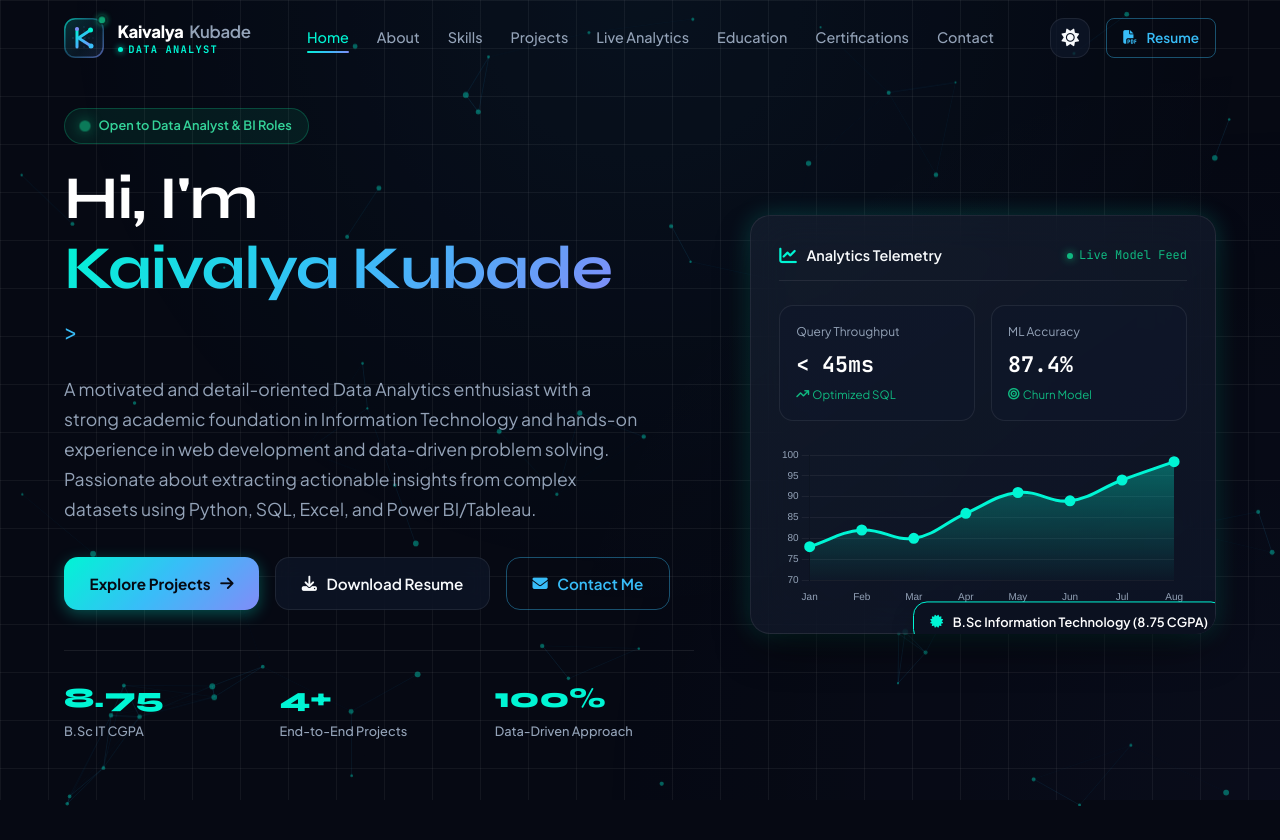
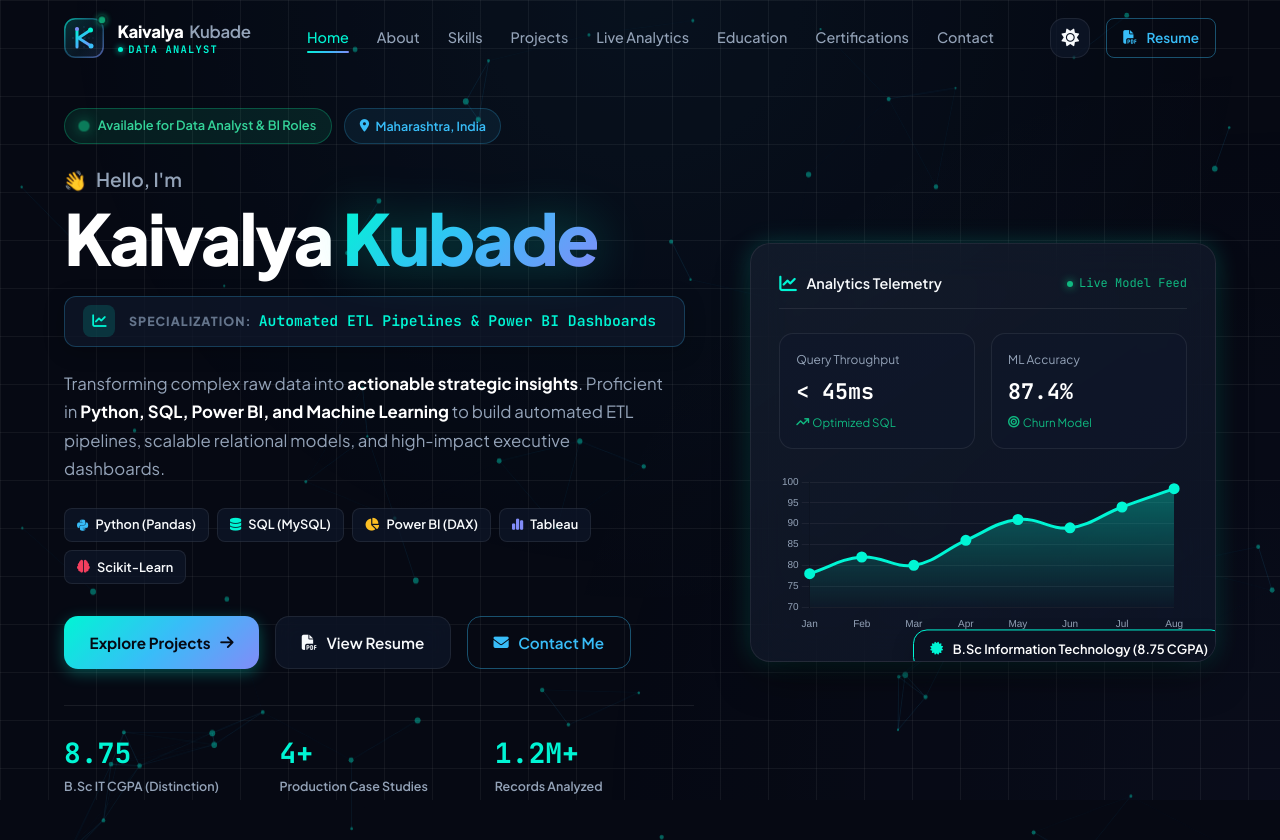
Before and after one commit to keadr7/my_Portfolio, a plain HTML site: page index.html in a window 1280 px wide. Shown: the top 840 px of the page. Drawn offline with nearby package versions, Linux system fonts and the light colour scheme.

Commit message:
feat: redesign hero typography, dynamic specialization ticker, and tech chips strip

```diff
--- a/css/style.css
+++ b/css/style.css
@@ -594,18 +594,38 @@
   z-index: 1;
 }
 
+.hero-status-row {
+  display: flex;
+  align-items: center;
+  gap: 0.75rem;
+  flex-wrap: wrap;
+  margin-bottom: 1.25rem;
+}
+
 .hero-status-pill {
   display: inline-flex;
   align-items: center;
   gap: 0.6rem;
-  padding: 0.4rem 1rem;
-  background: rgba(16, 185, 129, 0.1);
-  border: 1px solid rgba(16, 185, 129, 0.3);
+  padding: 0.4rem 0.95rem;
+  background: rgba(16, 185, 129, 0.12);
+  border: 1px solid rgba(16, 185, 129, 0.35);
   border-radius: var(--radius-full);
   font-size: 0.8rem;
   font-weight: 600;
   color: #34d399;
-  margin-bottom: 1.25rem;
+}
+
+.hero-location-pill {
+  display: inline-flex;
+  align-items: center;
+  gap: 0.4rem;
+  padding: 0.4rem 0.9rem;
+  background: rgba(56, 189, 248, 0.08);
+  border: 1px solid rgba(56, 189, 248, 0.22);
+  border-radius: var(--radius-full);
+  font-size: 0.78rem;
+  font-weight: 600;
+  color: var(--accent-blue);
 }
 
 .status-dot {
@@ -622,50 +642,182 @@
   50% { transform: scale(1.4); opacity: 0.6; }
 }
 
-.hero-title {
-  font-size: clamp(2.5rem, 5vw, 3.8rem);
-  margin-bottom: 0.75rem;
-  line-height: 1.15;
-}
-
-.hero-tagline-wrapper {
+.hero-greeting-line {
   display: flex;
   align-items: center;
   gap: 0.5rem;
+  font-size: 1.2rem;
+  font-weight: 600;
+  color: var(--text-muted);
+  margin-bottom: 0.25rem;
+}
+
+.greeting-wave {
+  display: inline-block;
+  animation: waveHand 2.5s infinite;
+  transform-origin: 70% 70%;
+}
+
+@keyframes waveHand {
+  0%, 100% { transform: rotate(0deg); }
+  20%, 60% { transform: rotate(14deg); }
+  40%, 80% { transform: rotate(-10deg); }
+}
+
+.hero-main-title {
+  font-family: 'Plus Jakarta Sans', -apple-system, BlinkMacSystemFont, sans-serif !important;
+  font-size: clamp(2.8rem, 5.5vw, 4.4rem);
+  font-weight: 800;
+  letter-spacing: -0.035em;
+  line-height: 1.08;
+  color: var(--text-highlight);
+  margin-bottom: 1.25rem;
+}
+
+.hero-name-gradient {
+  background: linear-gradient(135deg, #00f5d4 0%, #38bdf8 50%, #818cf8 100%);
+  -webkit-background-clip: text;
+  -webkit-text-fill-color: transparent;
+  background-clip: text;
+  display: inline-block;
+  position: relative;
+  filter: drop-shadow(0 0 25px rgba(0, 245, 212, 0.3));
+}
+
+[data-theme="light"] .hero-name-gradient {
+  background: linear-gradient(135deg, #0284c7 0%, #2563eb 50%, #4f46e5 100%);
+  filter: none;
+}
+
+/* Executive Dynamic Specialization Banner */
+.hero-role-banner {
+  display: inline-flex;
+  align-items: center;
+  gap: 0.85rem;
+  padding: 0.55rem 1.15rem;
+  background: rgba(15, 23, 42, 0.75);
+  border: 1px solid rgba(56, 189, 248, 0.25);
+  border-radius: 12px;
+  box-shadow: 0 4px 20px rgba(0, 0, 0, 0.25);
+  margin-bottom: 1.4rem;
+  max-width: 100%;
+}
+
+[data-theme="light"] .hero-role-banner {
+  background: #ffffff;
+  border-color: rgba(2, 132, 199, 0.2);
+  box-shadow: 0 4px 15px rgba(0, 0, 0, 0.05);
+}
+
+.role-icon-box {
+  width: 32px;
+  height: 32px;
+  border-radius: 8px;
+  background: rgba(0, 245, 212, 0.15);
+  color: var(--accent-cyan);
+  display: flex;
+  align-items: center;
+  justify-content: center;
+  font-size: 0.9rem;
+  flex-shrink: 0;
+}
+
+[data-theme="light"] .role-icon-box {
+  background: rgba(2, 132, 199, 0.12);
+  color: #0284c7;
+}
+
+.role-text-box {
+  display: flex;
+  align-items: center;
+  gap: 0.45rem;
+  font-size: 0.95rem;
+  font-weight: 600;
+  flex-wrap: wrap;
+}
+
+.role-prefix {
+  font-size: 0.78rem;
+  font-weight: 800;
+  text-transform: uppercase;
+  letter-spacing: 0.08em;
+  color: var(--text-dim);
+}
+
+.role-dynamic {
+  color: var(--accent-cyan);
   font-family: 'JetBrains Mono', monospace;
-  font-size: clamp(1.05rem, 2vw, 1.35rem);
-  color: var(--accent-blue);
-  margin-bottom: 1.5rem;
-  min-height: 2rem;
+  font-size: 0.92rem;
+  font-weight: 600;
+}
+
+[data-theme="light"] .role-dynamic {
+  color: #0284c7;
 }
 
 .typewriter-cursor {
   display: inline-block;
   width: 2px;
-  height: 1.3em;
+  height: 1.2em;
   background-color: var(--accent-cyan);
   animation: blink 0.8s infinite;
   vertical-align: middle;
 }
 
+[data-theme="light"] .typewriter-cursor {
+  background-color: #0284c7;
+}
+
 @keyframes blink {
   0%, 50% { opacity: 1; }
   51%, 100% { opacity: 0; }
 }
 
 .hero-description {
-  font-size: 1.1rem;
+  font-size: 1.05rem;
   line-height: 1.7;
   color: var(--text-muted);
+  margin-bottom: 1.5rem;
+  max-width: 600px;
+}
+
+.hero-description strong {
+  color: var(--text-highlight);
+}
+
+/* Quick Tech Strip */
+.hero-tech-strip {
+  display: flex;
+  flex-wrap: wrap;
+  gap: 0.5rem;
   margin-bottom: 2rem;
-  max-width: 580px;
+}
+
+.tech-chip {
+  display: inline-flex;
+  align-items: center;
+  gap: 0.45rem;
+  background: var(--bg-card);
+  border: 1px solid var(--border-subtle);
+  padding: 0.35rem 0.75rem;
+  border-radius: 8px;
+  font-size: 0.8rem;
+  font-weight: 600;
+  color: var(--text-main);
+  transition: transform 0.2s, border-color 0.2s, box-shadow 0.2s;
+}
+
+.tech-chip:hover {
+  transform: translateY(-2px);
+  border-color: var(--accent-cyan);
+  box-shadow: 0 4px 12px rgba(0, 245, 212, 0.15);
 }
 
 .hero-ctas {
   display: flex;
   flex-wrap: wrap;
   gap: 1rem;
-  margin-bottom: 2.5rem;
+  margin-bottom: 2.25rem;
 }
 
 .hero-stats-grid {
@@ -682,16 +834,20 @@
 }
 
 .stat-number {
-  font-family: 'Syne', sans-serif;
+  font-family: 'JetBrains Mono', monospace;
   font-size: 1.75rem;
   font-weight: 800;
   color: var(--accent-cyan);
 }
 
+[data-theme="light"] .stat-number {
+  color: #0284c7;
+}
+
 .stat-label {
-  font-size: 0.8rem;
+  font-size: 0.78rem;
   color: var(--text-muted);
-  font-weight: 500;
+  font-weight: 600;
 }
 
 /* Hero Visual / Metric Display Card */
@@ -2484,6 +2640,20 @@
 }
 
 @media (max-width: 480px) {
+  .hero-main-title {
+    font-size: 2.5rem;
+  }
+  .hero-role-banner {
+    padding: 0.5rem 0.85rem;
+    gap: 0.6rem;
+  }
+  .hero-tech-strip {
+    gap: 0.4rem;
+  }
+  .tech-chip {
+    font-size: 0.74rem;
+    padding: 0.3rem 0.6rem;
+  }
   .hero-ctas {
     flex-direction: column;
     width: 100%;
--- a/index.html
+++ b/index.html
@@ -128,24 +128,49 @@
     <div class="container hero-content-wrapper">
       <!-- Left Column: Intro & Headline -->
       <div class="hero-text-content">
-        <div class="hero-status-pill">
-          <span class="status-dot"></span>
-          <span>Open to Data Analyst & BI Roles</span>
+        <div class="hero-status-row">
+          <div class="hero-status-pill">
+            <span class="status-dot"></span>
+            <span>Available for Data Analyst &amp; BI Roles</span>
+          </div>
+          <div class="hero-location-pill">
+            <i class="fa-solid fa-location-dot"></i> Maharashtra, India
+          </div>
         </div>
 
-        <h1 class="hero-title">
-          Hi, I'm <span class="text-gradient">Kaivalya Kubade</span>
+        <div class="hero-greeting-line">
+          <span class="greeting-wave">👋</span>
+          <span class="greeting-text">Hello, I'm</span>
+        </div>
+
+        <h1 class="hero-main-title">
+          Kaivalya <span class="hero-name-gradient">Kubade</span>
         </h1>
 
-        <div class="hero-tagline-wrapper">
-          <span class="typewriter-prefix">&gt; </span>
-          <span id="typewriter-text">Aspiring Data Analyst | Turning Data into Decisions</span>
-          <span class="typewriter-cursor"></span>
+        <!-- Executive Dynamic Specialization Banner -->
+        <div class="hero-role-banner">
+          <div class="role-icon-box">
+            <i class="fa-solid fa-chart-line"></i>
+          </div>
+          <div class="role-text-box">
+            <span class="role-prefix">Specialization:</span>
+            <span class="role-dynamic" id="typewriter-text">Data Analytics &amp; Business Intelligence</span>
+            <span class="typewriter-cursor"></span>
+          </div>
         </div>
 
         <p class="hero-description">
-          A motivated and detail-oriented Data Analytics enthusiast with a strong academic foundation in Information Technology and hands-on experience in web development and data-driven problem solving. Passionate about extracting actionable insights from complex datasets using Python, SQL, Excel, and Power BI/Tableau.
+          Transforming complex raw data into <strong>actionable strategic insights</strong>. Proficient in <strong>Python, SQL, Power BI, and Machine Learning</strong> to build automated ETL pipelines, scalable relational models, and high-impact executive dashboards.
         </p>
+
+        <!-- Tech Quick Chips Strip -->
+        <div class="hero-tech-strip">
+          <span class="tech-chip"><i class="fa-brands fa-python" style="color: #38bdf8;"></i> Python (Pandas)</span>
+          <span class="tech-chip"><i class="fa-solid fa-database" style="color: #00f5d4;"></i> SQL (MySQL)</span>
+          <span class="tech-chip"><i class="fa-solid fa-chart-pie" style="color: #fbbf24;"></i> Power BI (DAX)</span>
+          <span class="tech-chip"><i class="fa-solid fa-chart-simple" style="color: #818cf8;"></i> Tableau</span>
+          <span class="tech-chip"><i class="fa-solid fa-brain" style="color: #f43f5e;"></i> Scikit-Learn</span>
+        </div>
 
         <div class="hero-ctas">
           <a href="#projects" class="btn btn-primary">
@@ -153,8 +178,8 @@
             <i class="fa-solid fa-arrow-right"></i>
           </a>
           <a href="#resumeModal" class="btn btn-secondary" data-action="open-resume">
-            <i class="fa-solid fa-download"></i>
-            <span>Download Resume</span>
+            <i class="fa-solid fa-file-pdf"></i>
+            <span>View Resume</span>
           </a>
           <a href="#contact" class="btn btn-outline">
             <i class="fa-solid fa-envelope"></i>
@@ -165,15 +190,15 @@
         <div class="hero-stats-grid">
           <div class="stat-item">
             <span class="stat-number">8.75</span>
-            <span class="stat-label">B.Sc IT CGPA</span>
+            <span class="stat-label">B.Sc IT CGPA (Distinction)</span>
           </div>
           <div class="stat-item">
             <span class="stat-number">4+</span>
-            <span class="stat-label">End-to-End Projects</span>
+            <span class="stat-label">Production Case Studies</span>
           </div>
           <div class="stat-item">
-            <span class="stat-number">100%</span>
-            <span class="stat-label">Data-Driven Approach</span>
+            <span class="stat-number">1.2M+</span>
+            <span class="stat-label">Records Analyzed</span>
           </div>
         </div>
       </div>
--- a/js/app.js
+++ b/js/app.js
@@ -186,44 +186,51 @@
   const target = document.getElementById('typewriter-text');
   if (!target) return;
 
-  const roles = [
-    'Turning Raw Data into Strategic Decisions.',
-    'Building Predictive Machine Learning Models.',
-    'Crafting Interactive Power BI & Tableau Dashboards.',
-    'Transforming Complex Databases into Actionable Insights.'
+  const specializations = [
+    'Data Analytics & Business Intelligence',
+    'Automated ETL Pipelines & Power BI Dashboards',
+    'Predictive Machine Learning & Statistical Modeling',
+    'Turning Complex Raw Data into Strategic Impact'
   ];
 
   let roleIdx = 0;
-  let charIdx = 0;
+  let charIdx = specializations[0].length; // Start with full first text
   let isDeleting = false;
   let typingSpeed = 70;
 
+  // Initial display
+  target.textContent = specializations[0];
+
   function typeLoop() {
-    const currentRole = roles[roleIdx];
+    const currentRole = specializations[roleIdx];
 
     if (isDeleting) {
       target.textContent = currentRole.substring(0, charIdx - 1);
       charIdx--;
-      typingSpeed = 35;
+      typingSpeed = 30;
     } else {
       target.textContent = currentRole.substring(0, charIdx + 1);
       charIdx++;
-      typingSpeed = 75;
+      typingSpeed = 65;
     }
 
     if (!isDeleting && charIdx === currentRole.length) {
-      typingSpeed = 2200; // Pause at end of text
+      typingSpeed = 2600; // Generous pause at full display
       isDeleting = true;
     } else if (isDeleting && charIdx === 0) {
       isDeleting = false;
-      roleIdx = (roleIdx + 1) % roles.length;
-      typingSpeed = 400;
+      roleIdx = (roleIdx + 1) % specializations.length;
+      typingSpeed = 400; // Brief pause before starting next word
     }
 
     setTimeout(typeLoop, typingSpeed);
   }
 
-  typeLoop();
+  // Initial delay before first deletion
+  setTimeout(() => {
+    isDeleting = true;
+    typeLoop();
+  }, 2200);
 }
 
 // --- 4. Project Modal Controller ---
```
